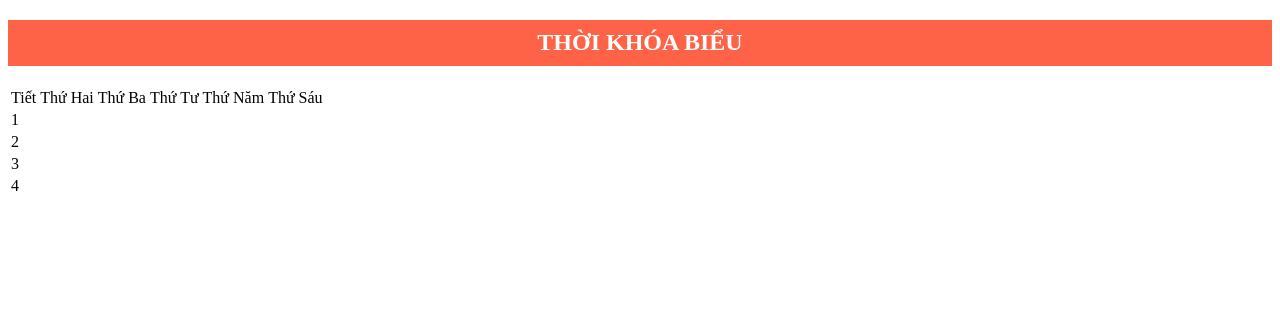
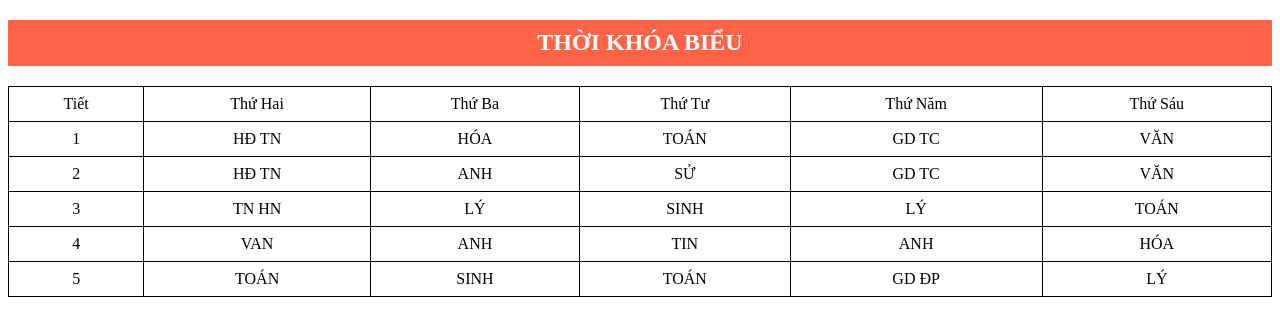
Before and after one commit to hthenh/Huong-Thanh-12J, a plain HTML site: page tkb.html in a window 1280 px wide. Drawn offline with Linux system fonts and the light colour scheme.

Commit message:
edit css

```diff
--- a/style.css
+++ b/style.css
@@ -2,11 +2,13 @@
   width: 100%;
   height: 100%;
 }
+
 .header {
   background-color: #F1F1F1;
   text-align: center;
   padding: 20px;
 }
+
 /* The navbar container */
 .topnav {
   overflow: hidden;
@@ -28,16 +30,18 @@
   background-color: #ddd;
   color: black;
 }
+
 .footer {
   background-color: #F1F1F1;
   text-align: center;
   padding: 10px;
 }
-  .content
-  {
+
+.content {
   float: left;
   padding: 10px;
 }
+
 .content.left {
   width: 30%;
 }
@@ -51,3 +55,20 @@
   display: table;
   clear: both;
 }
+
+/* CSS cho bảng */
+table {
+  border-collapse: collapse;
+  width: 100%;
+  margin: 0 auto;
+}
+
+td {
+  border: 1px solid black;
+  padding: 8px;
+  text-align: center;
+}
+
+tr {
+  border: 1px solid black;
+}
--- a/tkb.html
+++ b/tkb.html
@@ -3,6 +3,7 @@
 
 <head>
     <meta charset="utf-8">
+    <link href="style.css" rel="stylesheet">
 </head>
 
 <body>
@@ -21,35 +22,43 @@
             </tr>
             <tr>
                 <td>1</td>
-                <td></td>
-                <td></td>
-                <td></td>
-                <td></td>
-                <td></td>
+                <td>HĐ TN</td>
+                <td>HÓA</td>
+                <td>TOÁN</td>
+                <td>GD TC</td>
+                <td>VĂN</td>
             </tr>
             <tr>
                 <td>2</td>
-                <td></td>
-                <td></td>
-                <td></td>
-                <td></td>
-                <td></td>
+                <td>HĐ TN</td>
+                <td>ANH</td>
+                <td>SỬ</td>
+                <td>GD TC</td>
+                <td>VĂN</td>
             </tr>
             <tr>
                 <td>3</td>
-                <td></td>
-                <td></td>
-                <td></td>
-                <td></td>
-                <td></td>
+                <td>TN HN</td>
+                <td>LÝ</td>
+                <td>SINH</td>
+                <td>LÝ</td>
+                <td>TOÁN</td>
             </tr>
             <tr>
                 <td>4</td>
-                <td></td>
-                <td></td>
-                <td></td>
-                <td></td>
-                <td></td>
+                <td>VAN</td>
+                <td>ANH</td>
+                <td>TIN</td>
+                <td>ANH</td>
+                <td>HÓA</td>
+            </tr>
+          <tr>
+                <td>5</td>
+                <td>TOÁN</td>
+                <td>SINH</td>
+                <td>TOÁN</td>
+                <td>GD ĐP</td>
+                <td>LÝ</td>
             </tr>
         </tbody>
     </table>
```
Lines whose indentation alone changed are shown as unchanged.
